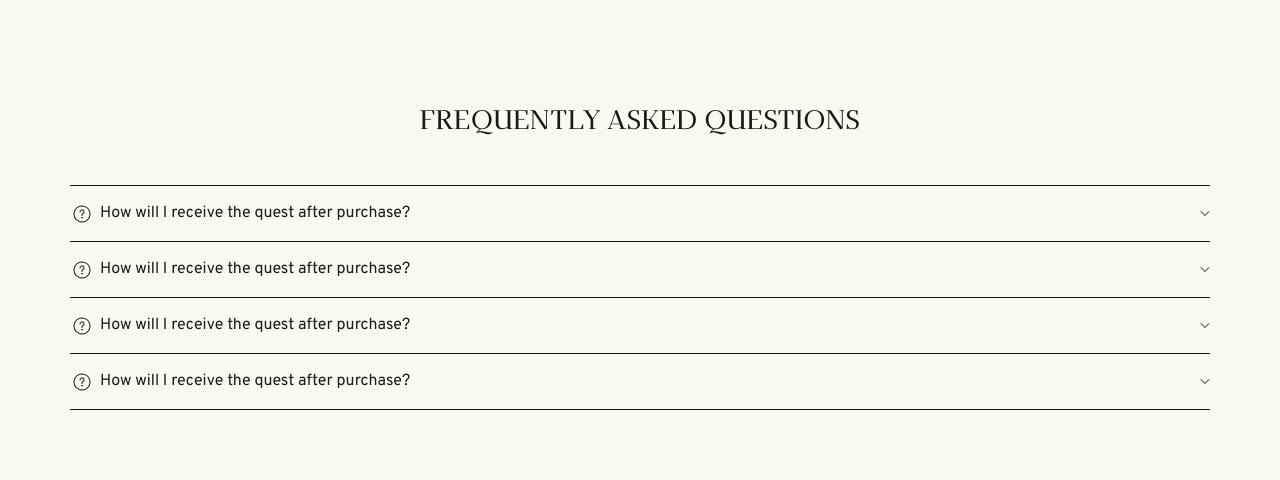
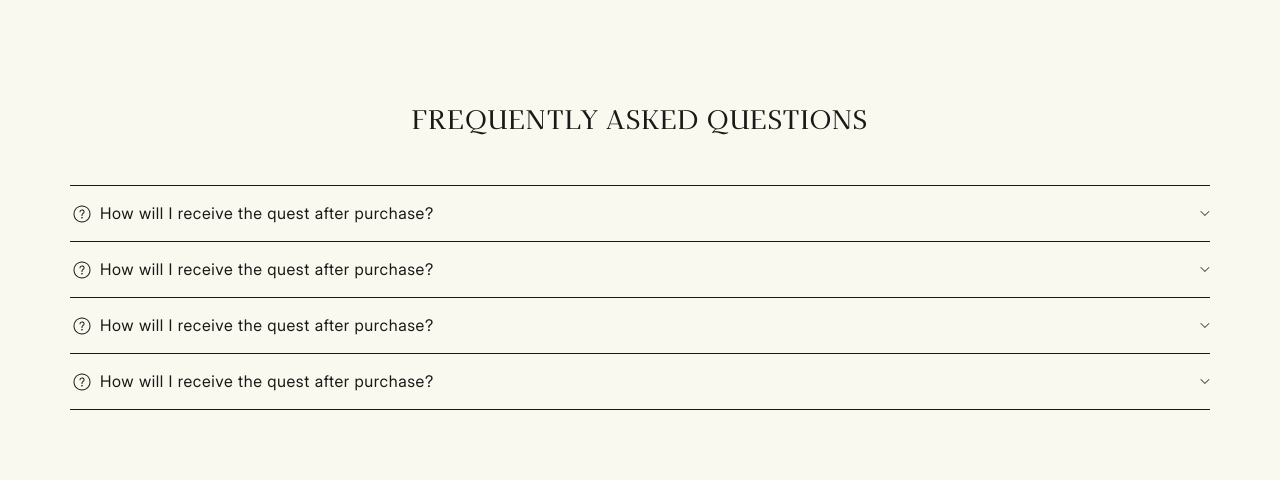
Before and after one commit to darina1970/Quests, a PHP site: page / in a window 1280 px wide. Shown: the part 1905-2385 px from the top of the page. Run offline with PHP 8.4, Linux system fonts and the light colour scheme.

Commit message:
fix: change font-family for faq block

```diff
--- a/styles/style.css
+++ b/styles/style.css
@@ -501,6 +501,8 @@ button {
     margin: 0 auto;
     max-width: 1200px;
     padding: 0 30px;
+    font-family: var(--font-filter);
+    letter-spacing: 0.6px;
 }
 .faq-item {
     border-bottom: 1px solid var(--color-text);
```
